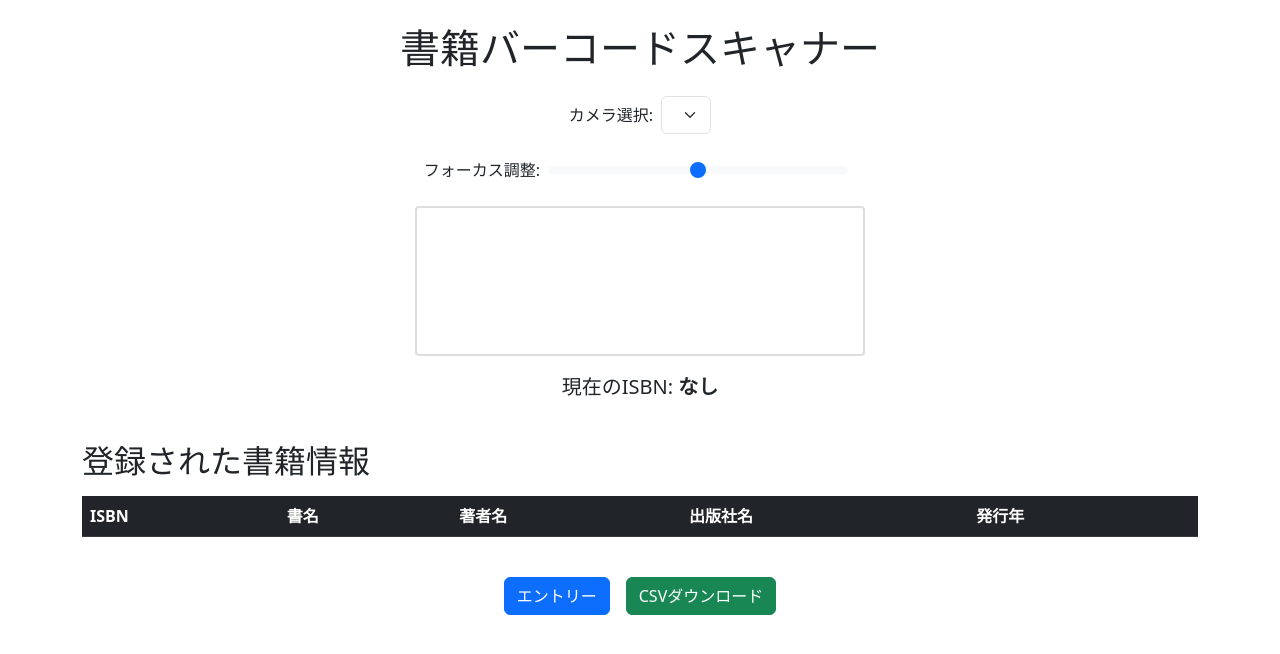
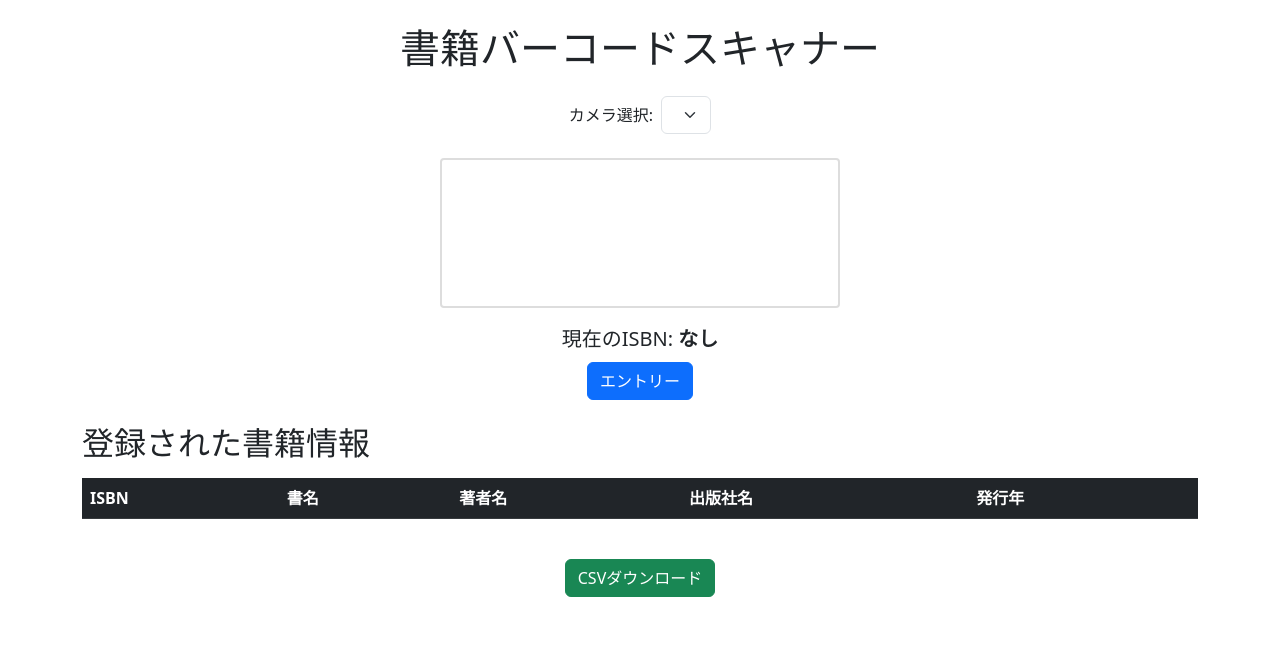
Before and after one commit to Ryoaki374/Book_code_reader, a Flask app: page / in a window 1280 px wide. Shown: the top 654 px of the page. Run offline with Flask 3, Linux system fonts and the light colour scheme; lists and menus that the app fills with data are empty; some libraries are stand-ins or nearby versions.

Commit message:
rm focus setting, mv button

```diff
--- a/templates/index.html
+++ b/templates/index.html
@@ -10,7 +10,7 @@
   <style>
     /* 固定サイズの 450×150 エリア。エリア外はクリップ */
     #interactive {
-      width: 450px;
+      width: 400px;
       height: 150px;
       margin: 0 auto;
       border: 2px solid #ddd;
@@ -18,21 +18,18 @@
       overflow: hidden;
       position: relative;
     }
-
     /* video 要素はエリア全体に合わせ、必要に応じてクロップ */
     #interactive video {
       width: 100%;
       height: 100%;
       object-fit: cover;
     }
-
     /* スマホ表示時に、カメラ映像やテーブル部分をスケール（ボタンは除く） */
     @media (max-width: 576px) {
       .scale-container {
         transform: scale(0.8);
         transform-origin: top center;
       }
-      /* スケール後の余白ができる場合は調整 */
       .scale-container-wrapper {
         display: flex;
         justify-content: center;
@@ -44,29 +41,24 @@
   <div class="container py-4">
     <h1 class="mb-4 text-center">書籍バーコードスキャナー</h1>
 
-    <!-- カメラ選択とフォーカス調整用コントロール -->
+    <!-- カメラ選択用コントロール -->
     <div class="row mb-4">
       <div class="col-12 d-flex justify-content-center align-items-center">
         <label for="camera-select" class="me-2">カメラ選択:</label>
         <select id="camera-select" class="form-select w-auto"></select>
       </div>
     </div>
-    <div class="row mb-4">
-      <div class="col-12 d-flex justify-content-center align-items-center">
-        <label for="focus-slider" class="me-2">フォーカス調整:</label>
-        <input type="range" id="focus-slider" class="form-range" style="width: 300px;">
-        <span id="focus-value" class="ms-2"></span>
-      </div>
-    </div>
 
-    <!-- スケール対象のコンテンツ（カメラ映像、ISBN表示、テーブル） -->
+    <!-- スケール対象のコンテンツ -->
     <div class="scale-container-wrapper">
       <div class="scale-container">
-        <!-- カメラ映像エリア -->
+        <!-- カメラ映像エリアとISBN表示、エントリーボタン -->
         <div class="row mb-4">
           <div class="col-12 d-flex flex-column align-items-center">
             <div id="interactive" class="mb-3"></div>
-            <p class="fs-5">現在のISBN: <span id="current-isbn" class="fw-bold">なし</span></p>
+            <p class="fs-5 mb-2">現在のISBN: <span id="current-isbn" class="fw-bold">なし</span></p>
+            <!-- エントリーボタンをISBN表示の下に配置 -->
+            <button id="entry-btn" class="btn btn-primary">エントリー</button>
           </div>
         </div>
         <!-- 登録された書籍情報テーブル -->
@@ -102,10 +94,9 @@
       </div>
     </div>
 
-    <!-- ボタンはスケール対象から外す -->
+    <!-- CSVダウンロードボタンのみを別行で配置 -->
     <div class="row mt-4">
       <div class="col-12 d-grid gap-2 d-sm-flex justify-content-center">
-        <button id="entry-btn" class="btn btn-primary me-sm-2">エントリー</button>
         <button id="download-btn" class="btn btn-success">CSVダウンロード</button>
       </div>
     </div>
@@ -142,8 +133,7 @@
       let constraints = {
         width: { ideal: 1080 },
         height: { ideal: 1920 },
-        facingMode: "environment",
-        focusMode: 'continuous'
+        facingMode: "environment"
       };
       if (deviceId) {
         constraints.deviceId = { exact: deviceId };
@@ -168,53 +158,7 @@
           return;
         }
         Quagga.start();
-        // 動画ストリームが開始した後、フォーカス調整機能の設定を試みる
-        setTimeout(checkFocusCapabilities, 500);
       });
-    }
-
-    // フォーカス調整用スライダーの設定
-    function checkFocusCapabilities() {
-      const videoElem = document.querySelector('#interactive video');
-      if (videoElem && videoElem.srcObject) {
-        const track = videoElem.srcObject.getVideoTracks()[0];
-        if (track && track.getCapabilities) {
-          const capabilities = track.getCapabilities();
-          const focusSlider = document.getElementById("focus-slider");
-          if (capabilities.focusDistance) {
-            // capabilities.focusDistance は { min, max, step } で取得可能（ブラウザ依存）
-            focusSlider.min = capabilities.focusDistance.min;
-            focusSlider.max = capabilities.focusDistance.max;
-            focusSlider.step = capabilities.focusDistance.step || 0.1;
-            // 現在の設定値を取得（サポートされていなければ min 値）
-            const currentFocus = track.getSettings().focusDistance || capabilities.focusDistance.min;
-            focusSlider.value = currentFocus;
-            document.getElementById("focus-value").textContent = currentFocus;
-            focusSlider.disabled = false;
-          } else {
-            // フォーカス調整がサポートされていない場合はスライダーを無効化
-            focusSlider.disabled = true;
-            document.getElementById("focus-value").textContent = "N/A";
-          }
-        }
-      }
-    }
-
-    // フォーカス調整用関数
-    function adjustFocus(newFocus) {
-      const videoElem = document.querySelector('#interactive video');
-      if (videoElem && videoElem.srcObject) {
-        const track = videoElem.srcObject.getVideoTracks()[0];
-        if (track && track.applyConstraints) {
-          track.applyConstraints({ advanced: [{ focusDistance: newFocus }] })
-          .then(() => {
-            console.log("フォーカス調整:", newFocus);
-          })
-          .catch(err => {
-            console.error("フォーカス調整エラー:", err);
-          });
-        }
-      }
     }
 
     document.addEventListener("DOMContentLoaded", function () {
@@ -227,13 +171,6 @@
         const selectedDeviceId = e.target.value;
         Quagga.stop();
         initQuagga(selectedDeviceId);
-      });
-
-      // フォーカス調整スライダーの値変更時
-      document.getElementById("focus-slider").addEventListener("input", function (e) {
-        const newFocus = parseFloat(e.target.value);
-        adjustFocus(newFocus);
-        document.getElementById("focus-value").textContent = newFocus;
       });
 
       // Quagga のバーコード読み取り時のコールバック
```
